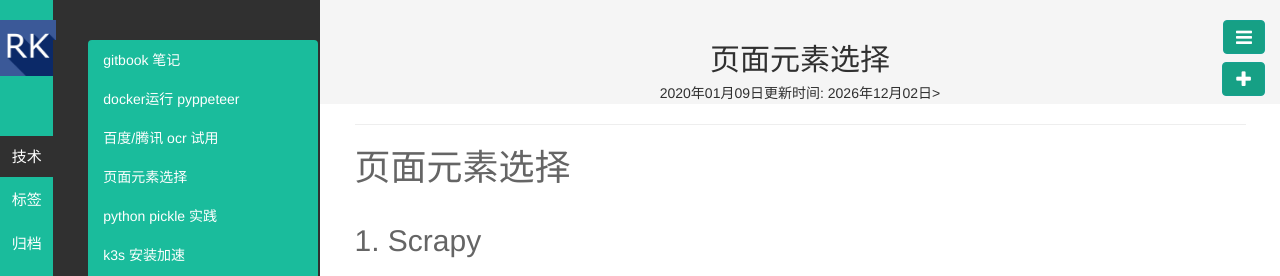
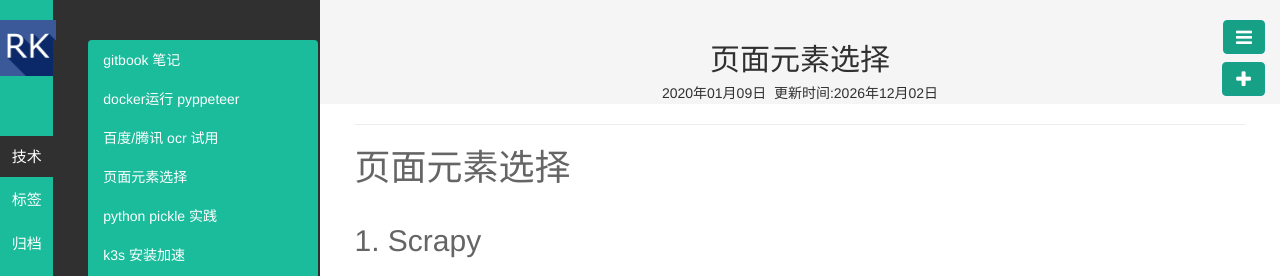
Before and after one commit to fengrk/frkhit.github.io, a Jekyll site: the page built from _posts/blog/2020-01-09-html_element_selector.md, in a window 1280 px wide. Shown: the top 276 px of the page. Built offline with Jekyll 4.4.1, drawn with Linux system fonts in a browser that asks for light colours; some of the changed lines change nothing that is shown.

Commit message:
fix bug: update time

```diff
--- a/_layouts/post.html
+++ b/_layouts/post.html
@@ -5,7 +5,7 @@ layout: base
   <div class="col-md-13 aside3-title">
     <br>
     <h2 id="#identifier">{{ page.title }}</h2>
-    {{ page.date | date:"%Y年%m月%d日" }}{% if page.last-modified-date  %}更新时间: {{ page.last-modified-date | date:"%Y年%m月%d日" }}>{% endif %}
+    {{ page.date | date:"%Y年%m月%d日" }}{% if page.last-modified-date  %}&nbsp;&nbsp;更新时间:{{ page.last-modified-date | date:"%Y年%m月%d日" }}{% endif %}
   </div>
   <div class="col-md-13 aside3-content">
     <hr>
```
